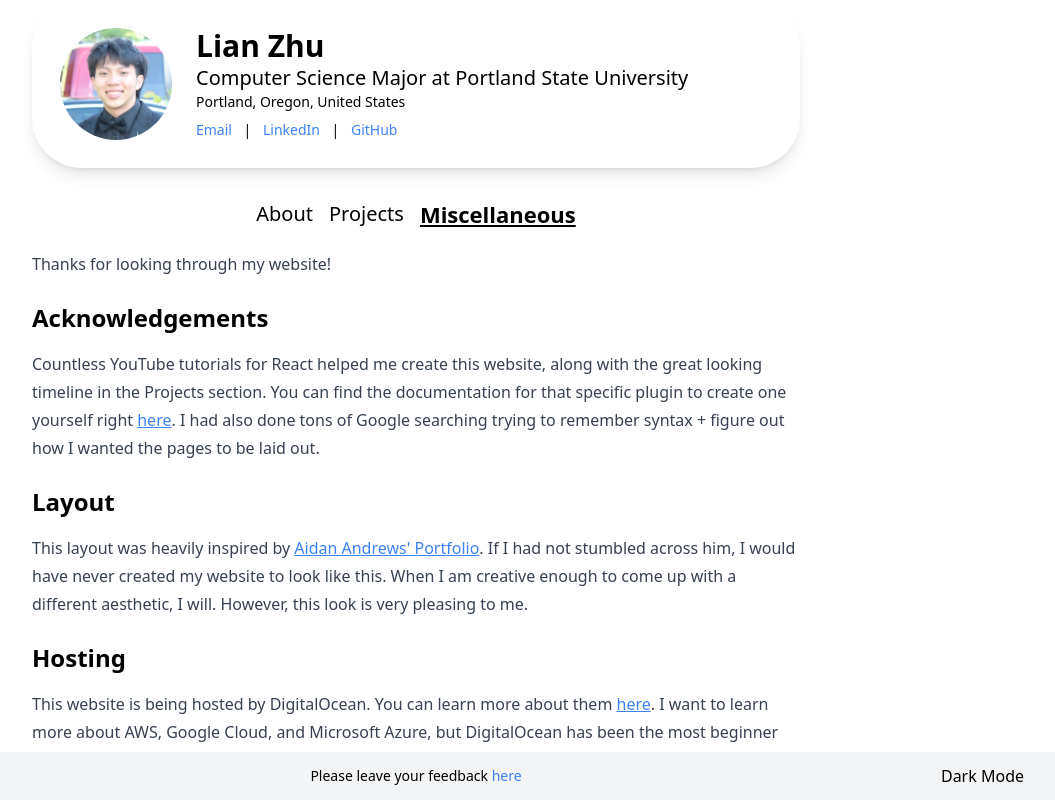
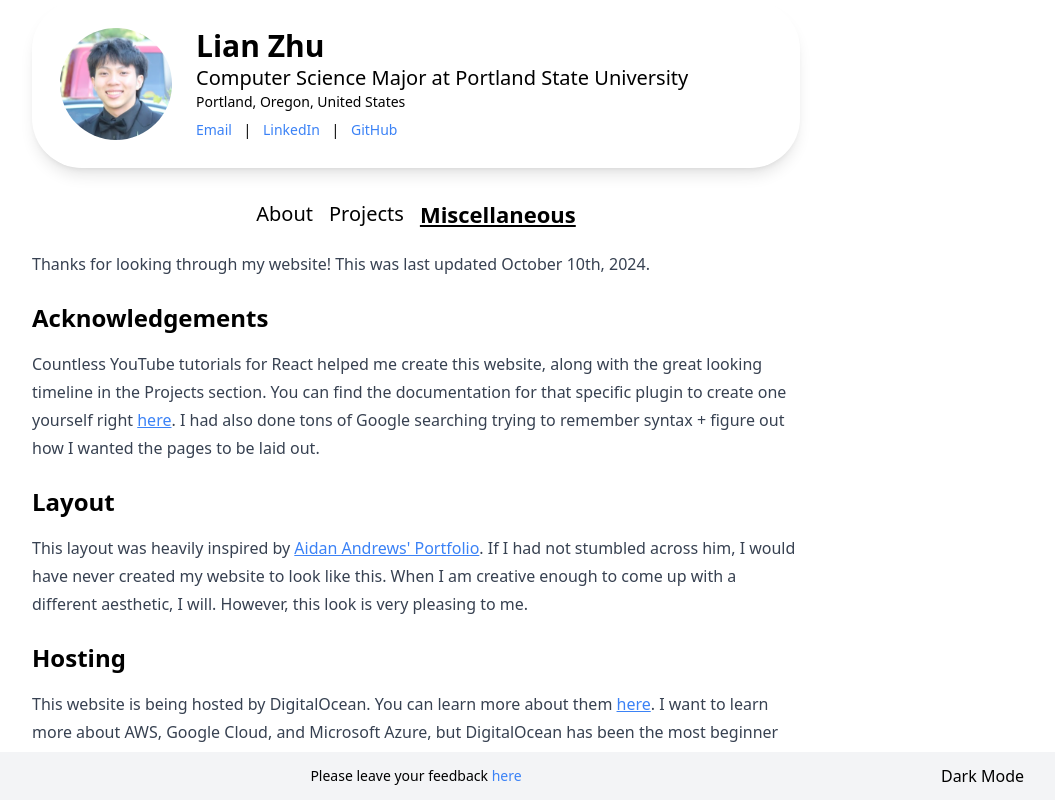
Before and after one commit to zhul498/portfolio, a React (Vite) app: page /miscellaneous in a window 1280 px wide. Shown: the whole page, without its empty margins (224-1279 px from the left). Built offline with nearby package versions, Linux system fonts and the light colour scheme.

Commit message:
last updated

```diff
--- a/src/pages/Miscellaneous.jsx
+++ b/src/pages/Miscellaneous.jsx
@@ -5,7 +5,7 @@ const Miscellaneous = () => {
         <div className="flex justify-center items-center gap-5 bg-white dark:bg-neutral-900 dark:text-white">
             <div className="max-w-3xl w-full text-left leading-loose">
                 <div className="mb-6">
-                    <p className="text-gray-700 leading-7 mb-4 dark:text-gray-400">Thanks for looking through my website!</p>
+                    <p className="text-gray-700 leading-7 mb-4 dark:text-gray-400">Thanks for looking through my website! This was last updated October 10th, 2024.</p>
                 </div>
 
                 <div className="mb-6">
```
